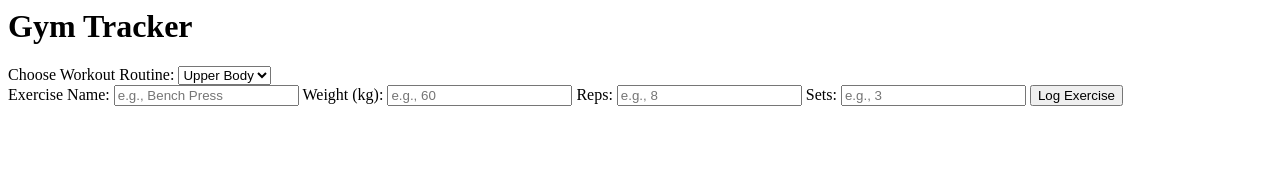
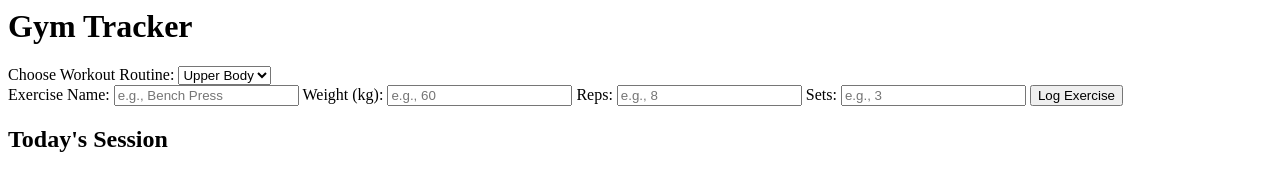
Before and after one commit to aminhabibap-art/gym-tracker, a plain HTML site: page index.html in a window 1280 px wide. Drawn offline with Linux system fonts and the light colour scheme.

Commit message:
Add workout log section to index.html

```diff
--- a/index.html
+++ b/index.html
@@ -23,3 +23,7 @@
 
   <button type="submit">Log Exercise</button>
 </form>
+<div id="workout-log">
+  <h2>Today's Session</h2>
+  <ul id="log-list"></ul>
+</div>
```
